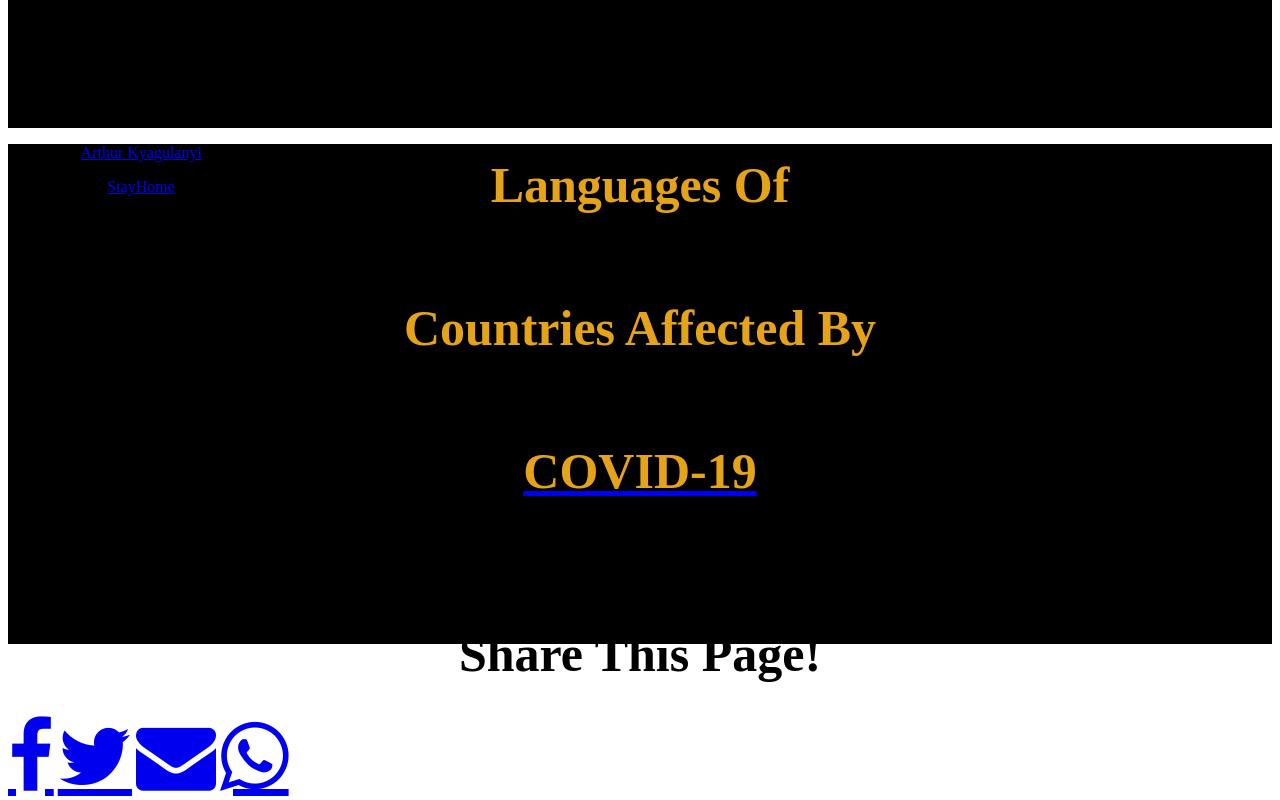
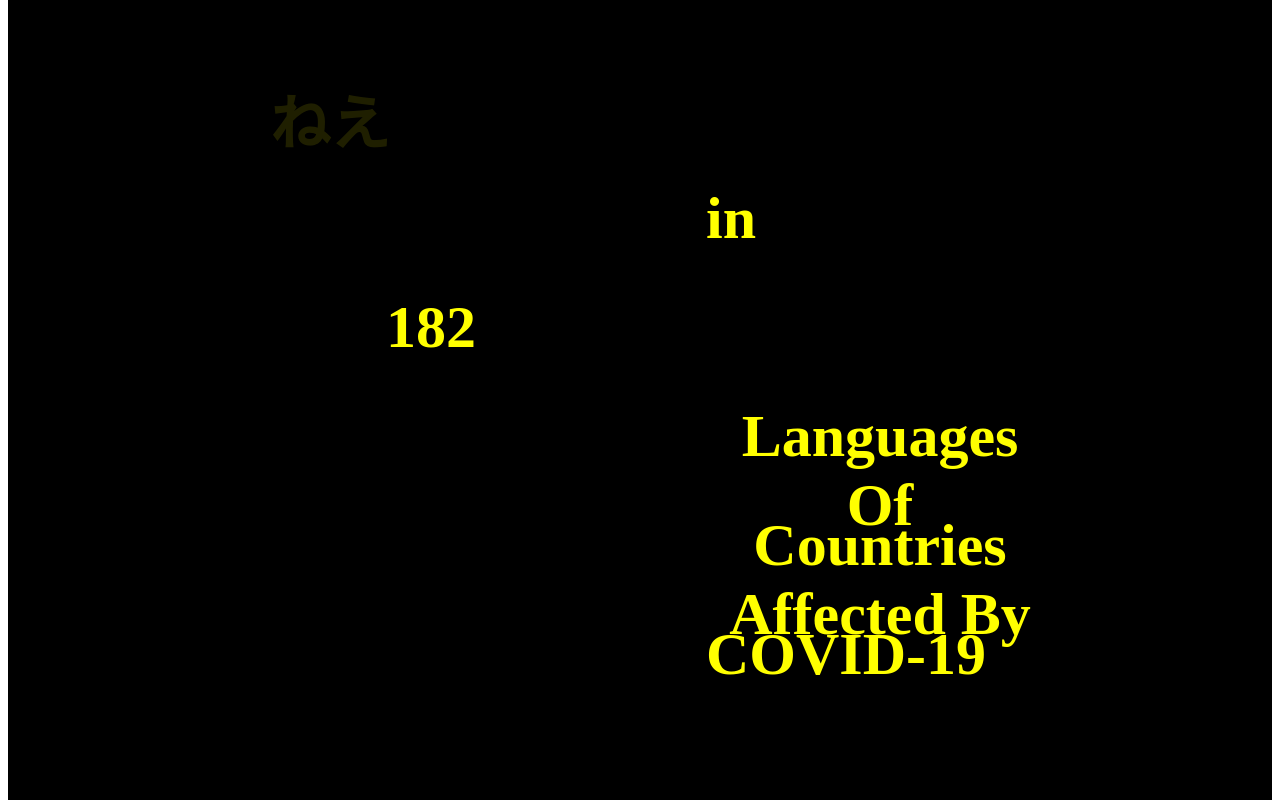
Before and after one commit to kyagie/StayHomeWebpage, a plain HTML site: page index.html in a window 1280 px wide. Shown: the part 380-1180 px from the top of the page. Drawn offline with nearby package versions, Linux system fonts and the light colour scheme; a web font is replaced by a local one.

Commit message:
updated style

```diff
--- a/style/style.css
+++ b/style/style.css
@@ -1,17 +1,79 @@
-/* body{
-
-} */
+/* *{
+  box-sizing: border-box;
+}  */
 h1 {
  font-size:50px;
+ padding:12px;
  text-align:center;
+ color: yellow;
+}
+.coffee{
+  margin-left: 85%;
+}
+.otherwords #changingword{
+  color: rgb(255, 255, 0);
+  position: absolute;
+  margin-left: -230px;
+
 }
 
 #changingword {
-    color:rgb(228, 163, 24);
+color: rgb(255, 255, 0);
+ position: absolute;
+ margin-top:50px;
+ margin-left:100px;
+ font-size: 60px;
+ font-weight: bold;
+}
+
+
+#changingNumber {
+color: rgb(255, 255, 0);
+ position:absolute;
+ margin-top:50px;
+ margin-left:-220px;
+ font-size: 60px;
+ font-weight: bold;
 }
 
 .container{
-    height: 500px;
+ height: 1100px;
  width: 100%;
  background-color: black;
 }
+
+.container .words{
+ height:800px;
+ width:70%;
+ background-color:rgb(0, 0, 0);
+ margin-left:150px;
+ position:absolute;
+ margin-top:300px;
+}
+
+.container .footer-text{
+background-color:yellow;
+position:absolute;
+height:auto;
+width:98.5%;
+margin-top:200px;
+margin-top:800px;
+}
+.container .footer-text p{position:relative;margin-left:250px;}
+
+.share{
+ background-color:rgb(0, 0, 0);
+ position:relative;
+ margin-top:1305px;
+ width:100%;
+}
+
+.fa{
+ position:static;
+ margin:30px;
+ padding-left:110px;
+ color:yellow;
+}
+p{
+ font-size:xx-large;
+}
```
Lines whose indentation alone changed are shown as unchanged.
